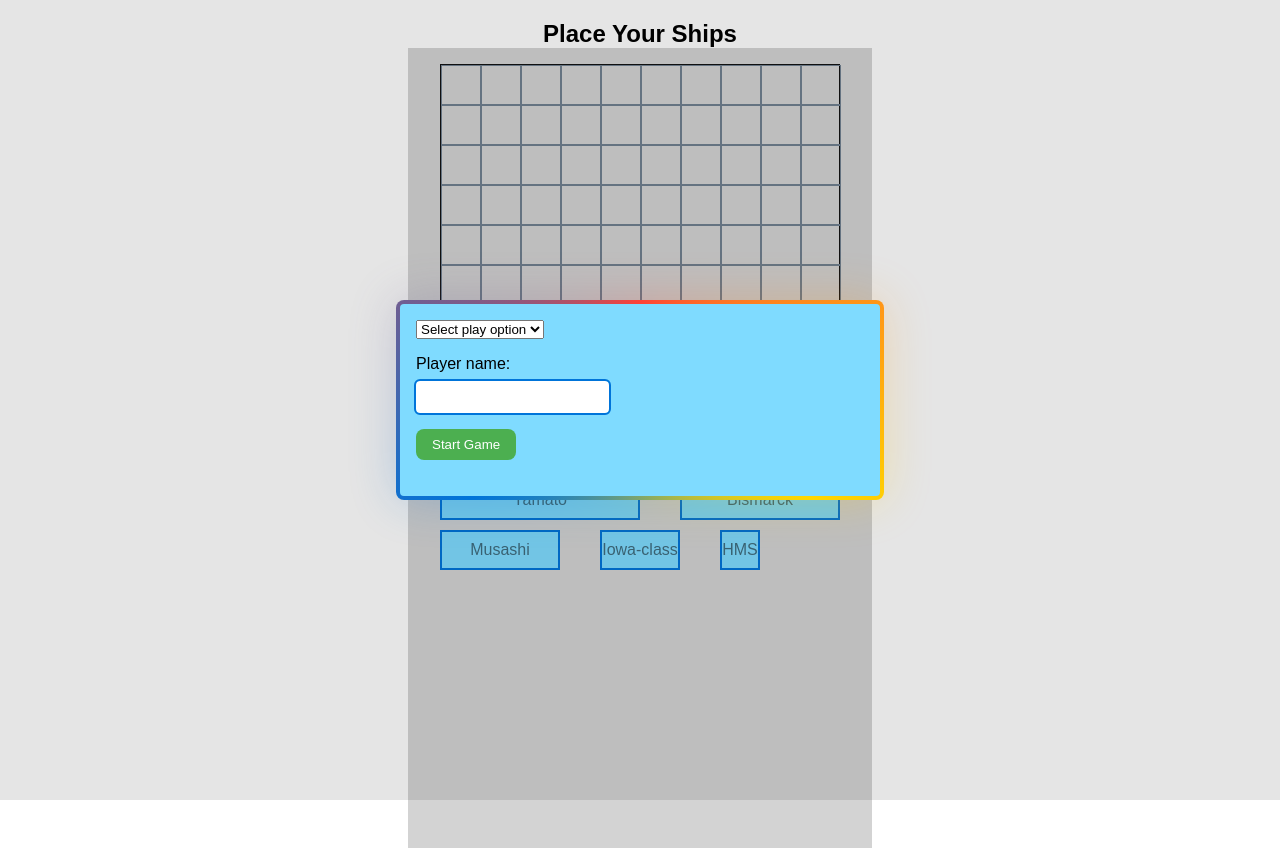
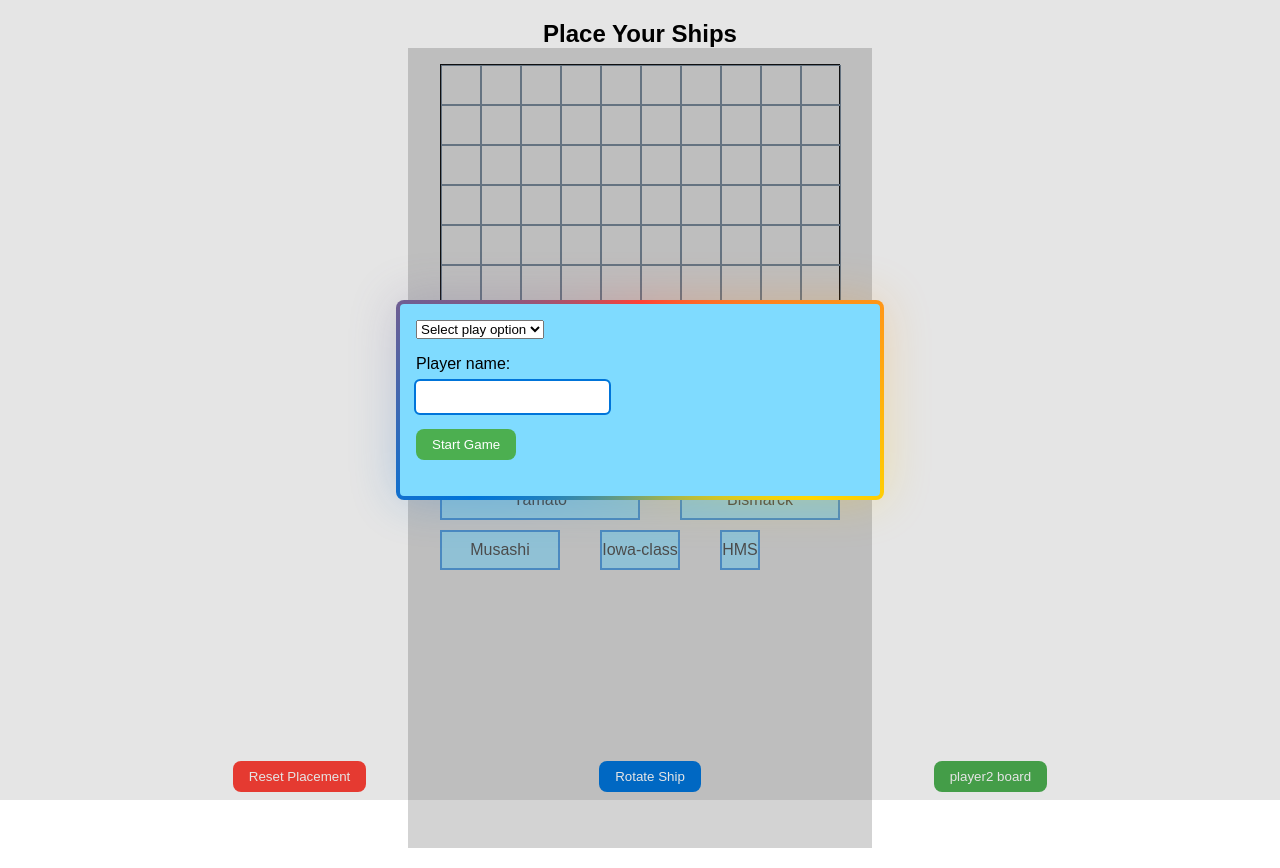
Before and after one commit to Legend-Paul/js-Battleship-Game, a website with bundled scripts: page pages/gameboard.html in a window 1280 px wide. Built offline with nearby package versions, Linux system fonts and the light colour scheme.

Commit message:
Add reset rotate and move to player2 button

```diff
--- a/pages/gameboard.html
+++ b/pages/gameboard.html
@@ -7,11 +7,19 @@
         <link rel="stylesheet" href="../styles/gameboard.css" />
     </head>
     <body>
-        <h2 class="board-heading">Place Your Ships</h2>
-        <p class="error"></p>
-        <div class="gameboard">
-            <div id="main-grid"></div>
+        <div class="board-cont">
+            <h2 class="board-heading">Place Your Ships</h2>
+            <p class="error"></p>
+            <div class="gameboard">
+                <div id="main-grid"></div>
+            </div>
+            <div class="btns-cont">
+                <button class="reset">Reset Placement</button>
+                <button class="rotate">Rotate Ship</button>
+                <button class="player2-board">player2 board</button>
+            </div>
         </div>
+
         <dialog class="dialog">
             <div class="name-input-cont">
                 <select name="game-play-option" class="game-play-option">
--- a/styles/gameboard.css
+++ b/styles/gameboard.css
@@ -2,15 +2,25 @@
     syntax: "<angle>";
     initial-value: 0deg;
     inherits: false;
+}
+h2 {
+    text-align: center;
 }
 body {
     margin: 20px;
     font-family: sans-serif;
     display: grid;
     place-items: center;
-    overflow: hidden;
+    /* overflow: hidden; */
 }
-
+button {
+    padding: 0.5rem 1rem;
+    margin-top: 0rem;
+    border: none;
+    color: var(--white);
+    border-radius: 0.5rem;
+    cursor: pointer;
+}
 .gameboard {
     width: 464px;
     height: 100vh;
@@ -43,9 +53,7 @@ body {
     cursor: grab;
     user-select: none;
     border: 2px solid var(--teal-blue);
-    p {
-        opacity: 0.5;
-    }
+    opacity: 0.6;
 }
 .error {
     position: relative;
@@ -140,13 +148,30 @@ body {
             }
         }
         .start-game-btn {
-            padding: 0.5rem 1rem;
-            margin-top: 0rem;
             background-color: var(--moderate-green);
-            border: none;
-            color: var(--white);
-            border-radius: 0.5rem;
-            cursor: pointer;
+        }
+    }
+}
+
+/* Btns */
+.btns-cont {
+    display: flex;
+    position: absolute;
+    justify-content: space-evenly;
+    bottom: 8px;
+    left: 0;
+
+    width: 100%;
+
+    button {
+        &:first-child {
+            background-color: var(--red);
+        }
+        &:nth-child(2) {
+            background-color: var(--teal-blue);
+        }
+        &:last-child {
+            background-color: var(--moderate-green);
         }
     }
 }
```
